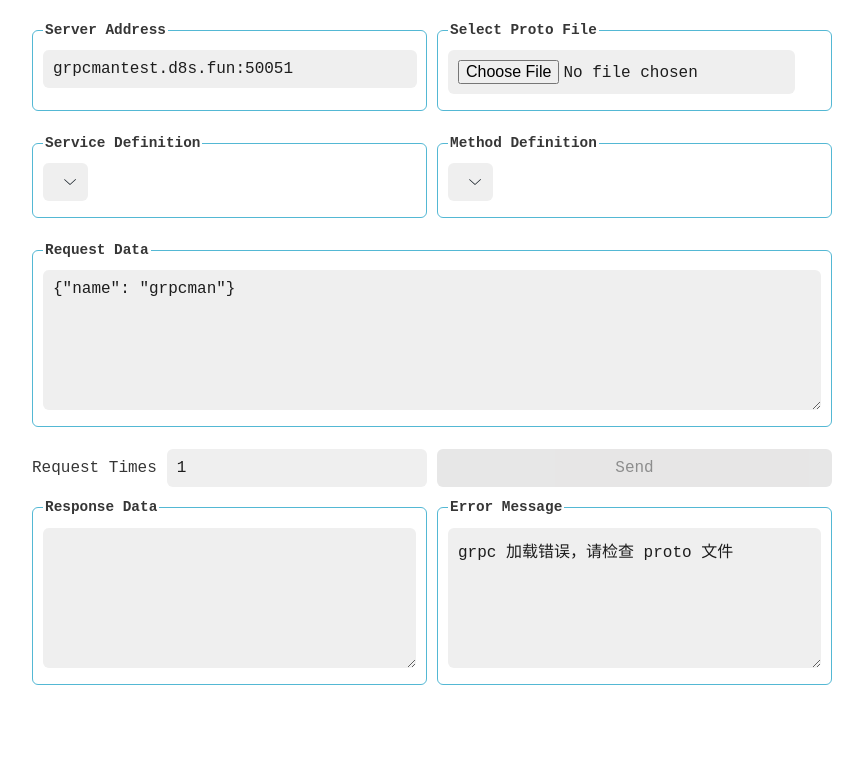
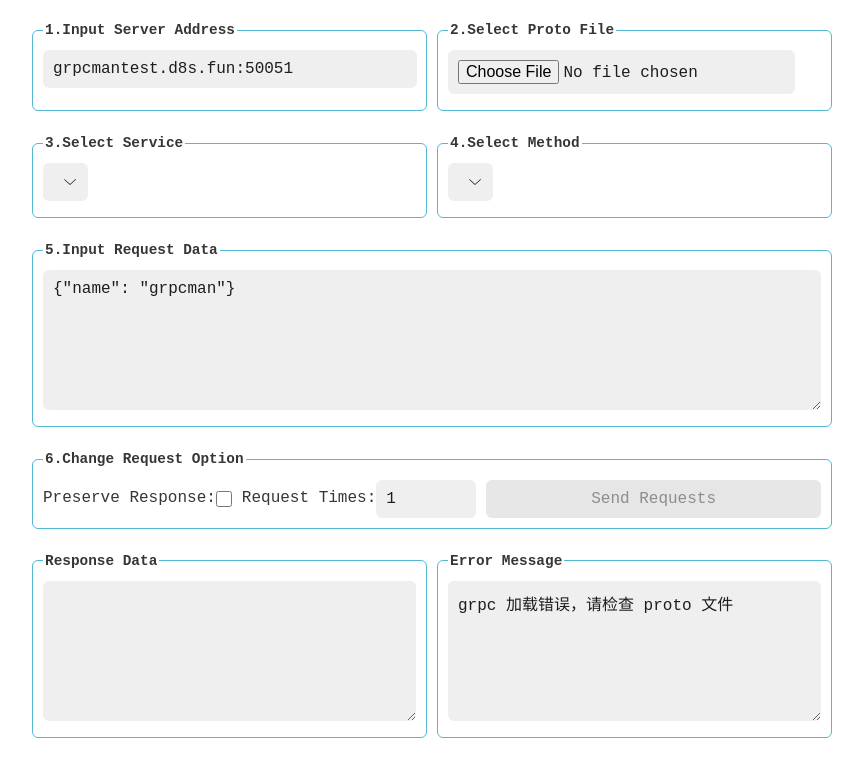
Before and after one commit to grpcman/grpcman, a React (Vite) app: page / in a window 1280 px wide. Shown: the top 776 px of the page, without its empty margins (208-1071 px from the left). Built offline with nearby package versions, Linux system fonts and the light colour scheme.

Commit message:
控制是否保留日志，限制输入框内容

```diff
--- a/main.js
+++ b/main.js
@@ -3,7 +3,7 @@ const { app, BrowserWindow } = require('electron')
 const createWindow = () => {
     const win = new BrowserWindow({
         width: 900,
-        height: 760,
+        height: 810,
         resizable: false,
         webPreferences: {
             nodeIntegration: true,
--- a/src/App.tsx
+++ b/src/App.tsx
@@ -24,6 +24,8 @@ function App() {
     const [requestDataStr, setRequestDataStr] = useRecoilState(atoms.requestDataStr)
 
     const [requestTimes, setRequestTimes] = useState(1)
+
+    const [preserveLog, setPreserveLog] = useState(false)
 
     const [responseDataStr, setResponseDataStr] = useRecoilState(atoms.responseDataStr)
 
@@ -77,25 +79,54 @@ function App() {
                 <RequestData/>
             </div>
 
-            <div style={ { gridColumnStart: 1, gridColumnEnd: 3, display: 'flex', alignItems: 'center', gap: 10 } }>
-                <div>Request Times</div>
+            <div style={ { gridColumnStart: 1, gridColumnEnd: 3 } }>
+                <fieldset style={ { display: 'flex', alignItems: 'center', gap: 10 } }>
+                    <legend>6.Change Request Option</legend>
+                    <div style={ { display: "flex", alignItems: 'center' } }>
+                        <div>Preserve Response:</div>
                         <input
-                    type="text"
+                            type={ "checkbox" }
+                            checked={ preserveLog }
+                            style={ { margin: 0 } }
+                            onChange={ (e) => setPreserveLog(!preserveLog) }
+                        />
+                    </div>
+                    <div style={ { display: "flex", alignItems: 'center' } }>
+                        <div>Request Times:</div>
+                        <input
+                            type="number"
+                            min={ 1 }
                             value={ requestTimes }
-                    style={ { margin: 0, flexGrow: 1 } }
+                            style={ { margin: 0, width: 80 } }
                             onChange={ (e) => setRequestTimes(Number.parseInt(e.target.value)) }
                         />
+                    </div>
+                    <div style={ { display: "flex", alignItems: 'center', flexGrow: 1 } }>
                         <button
                             disabled={ !currentProtoMethodDefinitionKey }
-                    style={ { margin: 0, flexBasis: 395 } }
+                            style={ { margin: 0, flexGrow: 1 } }
                             onClick={ () => {
+                                // Request Times 必须大于 0 且不为空
+                                if (!(requestTimes > 0)) {
+                                    setRequestErrorStr(requestErrorStr => (requestErrorStr + '\n' + 'Request Times 须大于0且不为空').trim())
+                                    return
+                                }
+
+                                // Response Data 是否保留
+                                if (!preserveLog) {
+                                    setResponseDataStr('')
+                                }
+
+                                // 异步发送请求
                                 for (let i = 0; i < requestTimes; i++) {
                                     send()
                                 }
                             } }
                         >
-                    Send
+                            Send Requests
                         </button>
+                    </div>
+                </fieldset>
             </div>
 
             <ResponseData/>
--- a/src/components/MethodDefinition.tsx
+++ b/src/components/MethodDefinition.tsx
@@ -1,5 +1,6 @@
 import { useRecoilState } from 'recoil'
 import atoms from '../atoms'
+import SelectProtoFile from "./SelectProtoFile";
 
 const MethodDefinition = () => {
     const [currentProtoMethodDefinitionKey, setCurrentProtoMethodDefinitionKey] = useRecoilState(atoms.currentProtoMethodDefinitionKey)
@@ -8,7 +9,7 @@ const MethodDefinition = () => {
 
     return (
         <fieldset>
-            <legend>Method Definition</legend>
+            <legend>4.Select Method</legend>
             <select
                 value={ currentProtoMethodDefinitionKey }
                 onChange={ e => setCurrentProtoMethodDefinitionKey(e.target.value) }
--- a/src/components/RequestData.tsx
+++ b/src/components/RequestData.tsx
@@ -6,7 +6,7 @@ const RequestData = () => {
 
     return (
         <fieldset>
-            <legend>Request Data</legend>
+            <legend>5.Input Request Data</legend>
             <textarea
                 value={ requestDataStr }
                 onChange={ e => setRequestDataStr(e.target.value) }
--- a/src/components/SelectProtoFile.tsx
+++ b/src/components/SelectProtoFile.tsx
@@ -84,7 +84,7 @@ const SelectProtoFile = () => {
 
     return (
         <fieldset>
-            <legend>Select Proto File</legend>
+            <legend>2.Select Proto File</legend>
             <input
                 type="file"
                 onChange={ e => {
--- a/src/components/ServerAddress.tsx
+++ b/src/components/ServerAddress.tsx
@@ -6,7 +6,7 @@ const ServerAddress = () => {
 
     return (
         <fieldset>
-            <legend>Server Address</legend>
+            <legend>1.Input Server Address</legend>
             <input
                 type="text"
                 value={ serverAddress }
--- a/src/components/ServiceDefinition.tsx
+++ b/src/components/ServiceDefinition.tsx
@@ -1,5 +1,6 @@
 import { useRecoilState } from 'recoil'
 import atoms from '../atoms'
+import SelectProtoFile from "./SelectProtoFile";
 
 const ServiceDefinition = () => {
     const [currentProtoServiceDefinitionKey, setCurrentProtoServiceDefinitionKey] = useRecoilState(atoms.currentProtoServiceDefinitionKey)
@@ -8,7 +9,7 @@ const ServiceDefinition = () => {
 
     return (
         <fieldset>
-            <legend>Service Definition</legend>
+            <legend>3.Select Service</legend>
             <select
                 value={ currentProtoServiceDefinitionKey }
                 onChange={ e => setCurrentProtoServiceDefinitionKey(e.target.value) }
```
Lines whose indentation alone changed are shown as unchanged.
